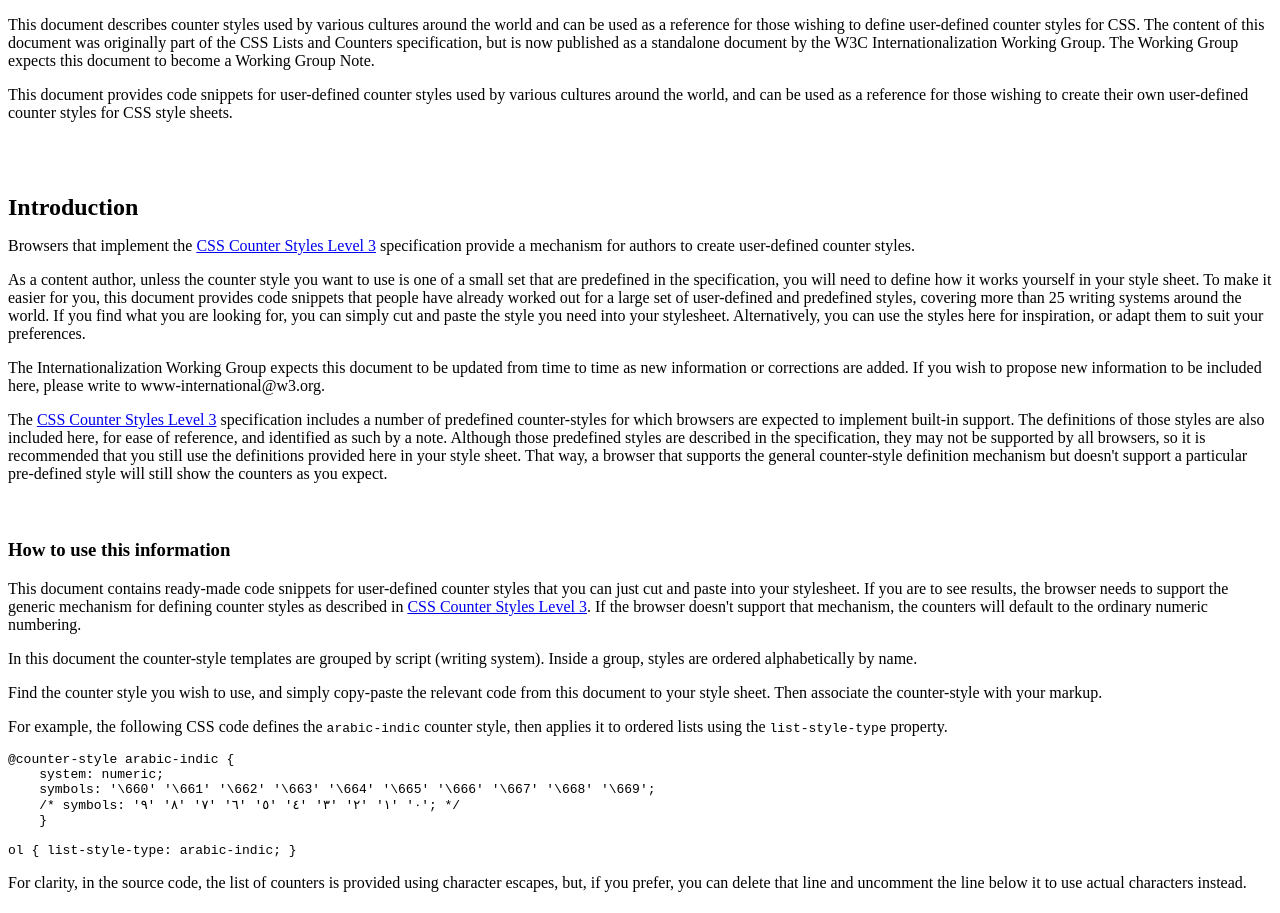
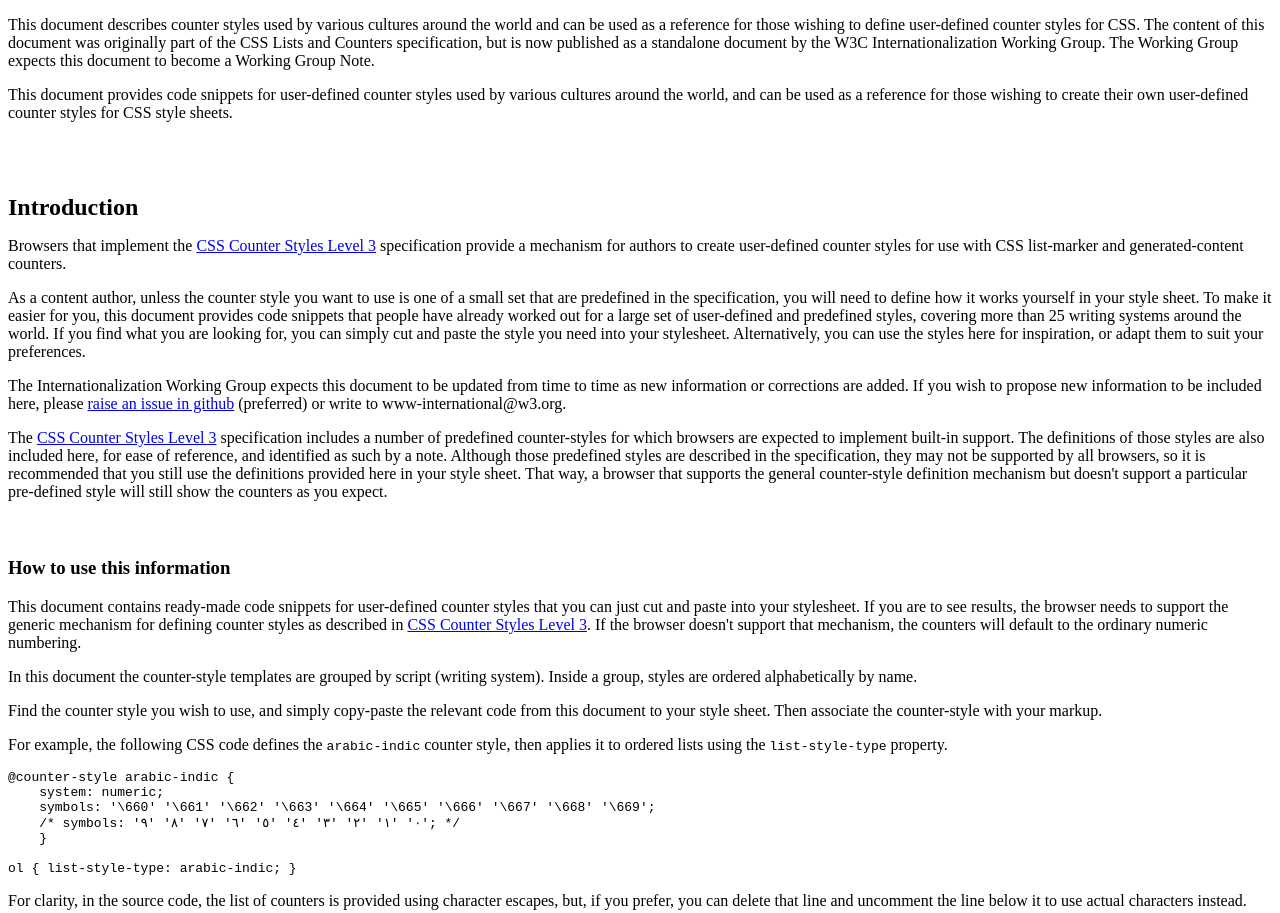
Before and after one commit to w3c/predefined-counter-styles, a plain HTML site: page index.html in a window 1280 px wide. Shown: the top 913 px of the page. Drawn offline with Linux system fonts and the light colour scheme.

Commit message:
another tentative title explanation of counter

```diff
--- a/index.html
+++ b/index.html
@@ -1,7 +1,7 @@
 <!DOCTYPE html>
 <html>
   <head>
-    <title>Suggested International Counter Styles for Content Authors</title>
+    <title>Custom Counter Styles for International Content</title>
     <meta http-equiv='Content-Type' content='text/html;charset=utf-8'/>
 	<link rel="stylesheet" href="local.css" type="text/css" />
     <!--
@@ -90,9 +90,9 @@
 
 <section id="intro">
 <h2>Introduction</h2>
-<p>	Browsers that implement the <a href="http://www.w3.org/TR/css-counter-styles-3/">CSS Counter Styles Level 3</a> specification provide a mechanism for authors to create user-defined counter styles.  </p>
+<p>	Browsers that implement the <a href="http://www.w3.org/TR/css-counter-styles-3/">CSS Counter Styles Level 3</a> specification provide a mechanism for authors to create user-defined counter styles for use with CSS list-marker and generated-content counters.  </p>
 <p>As a content author, unless the counter style you want to use is one of a small set that are predefined in the specification, you will need to define how it works yourself in your style sheet. To make it easier for you, this document provides code snippets that people have already worked out for a large set of  user-defined and predefined styles, covering more than 25 writing systems around the world. If you find what you are looking for, you can simply cut and paste the style you need into your stylesheet. Alternatively, you can use the styles here for inspiration, or  adapt them to suit your preferences.</p>
-<p>The Internationalization Working Group expects this document to be updated from time to time as new information or corrections are added. If you wish to propose new information to be included here, please write to www-international@w3.org.
+<p>The Internationalization Working Group expects this document to be updated from time to time as new information or corrections are added. If you wish to propose new information to be included here, please <a href="https://github.com/w3c/predefined-counter-styles/issues">raise an issue in github</a> (preferred) or write to www-international@w3.org.
 <p>The <a href="http://www.w3.org/TR/css-counter-styles-3/">CSS Counter Styles Level 3</a> specification includes a number of predefined counter-styles for which browsers are expected to implement built-in support. The definitions of those styles are also included here, for ease of reference, and identified as such by a note. Although those predefined styles are described in the specification, they may not be supported by all browsers, so it is recommended that you still use the definitions provided here in your style sheet. That way, a browser that supports the general counter-style definition mechanism but doesn't support a particular pre-defined style will still show the counters as you expect.
 
 <section id="howto">
```
